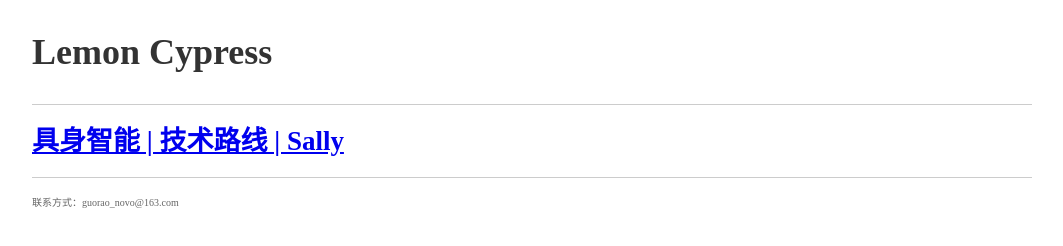
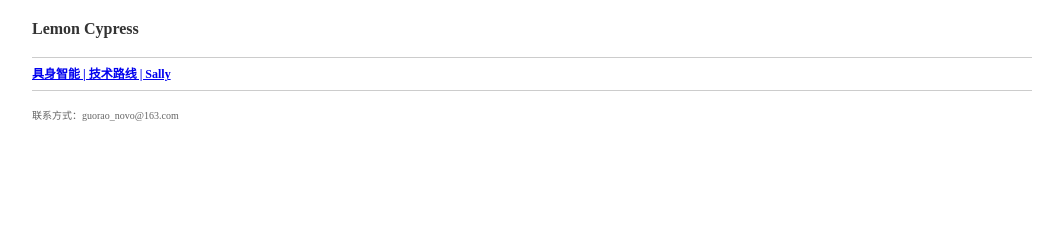
Before and after one commit to lemon-cypress/lemon-cypress.github.io, a plain HTML site: page index.html in a window 1280 px wide. Shown: the whole page, without its empty margins (108-1171 px from the left). Drawn offline with Linux system fonts and the light colour scheme.

Commit message:
Update index.html

```diff
--- a/index.html
+++ b/index.html
@@ -13,7 +13,7 @@
             padding: 10px;
             line-height: 1.0;
             color: #333;
-            font-size: 18px;
+            font-size: 8px;
         }
         .header {
             border-bottom: 1px solid #ccc;
```
